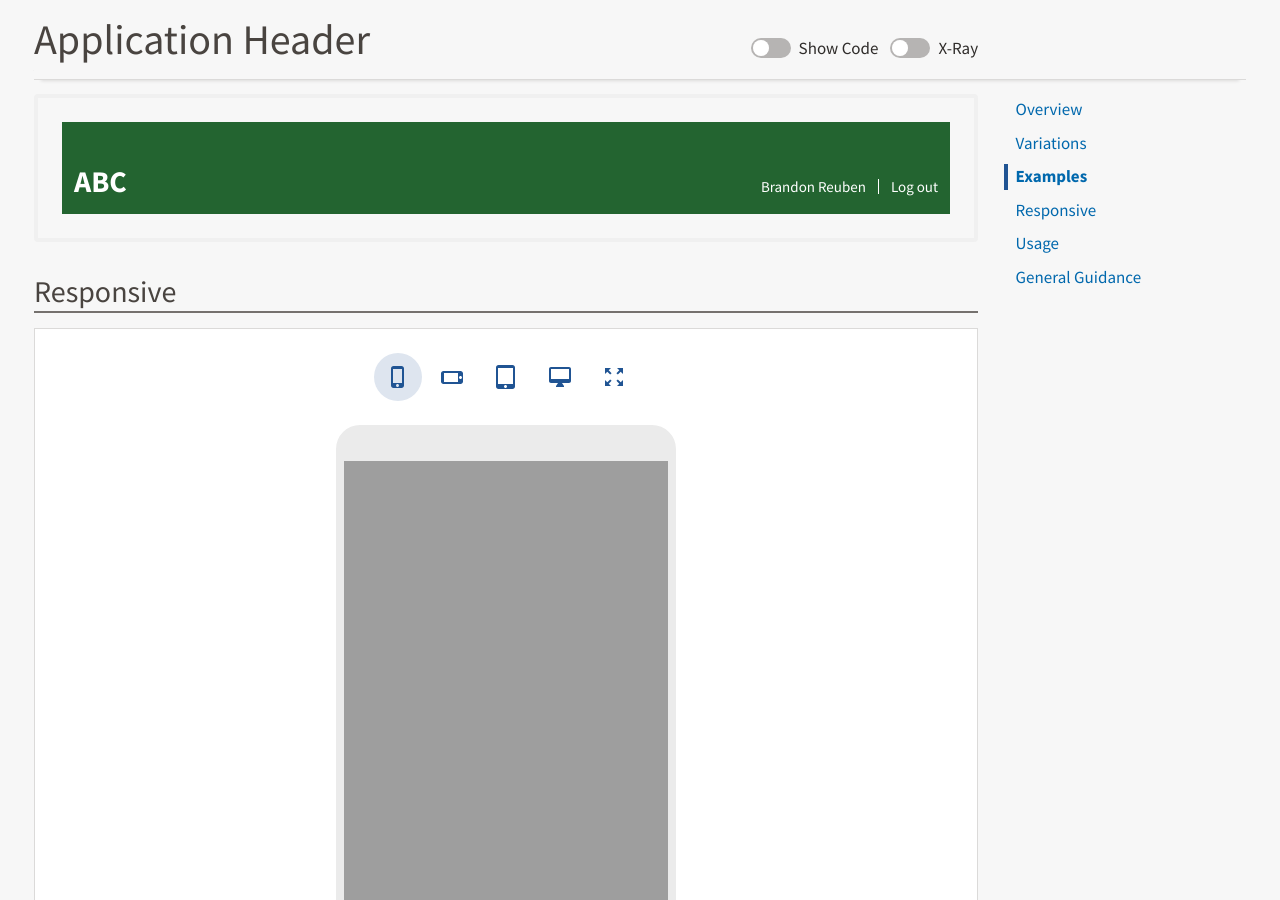
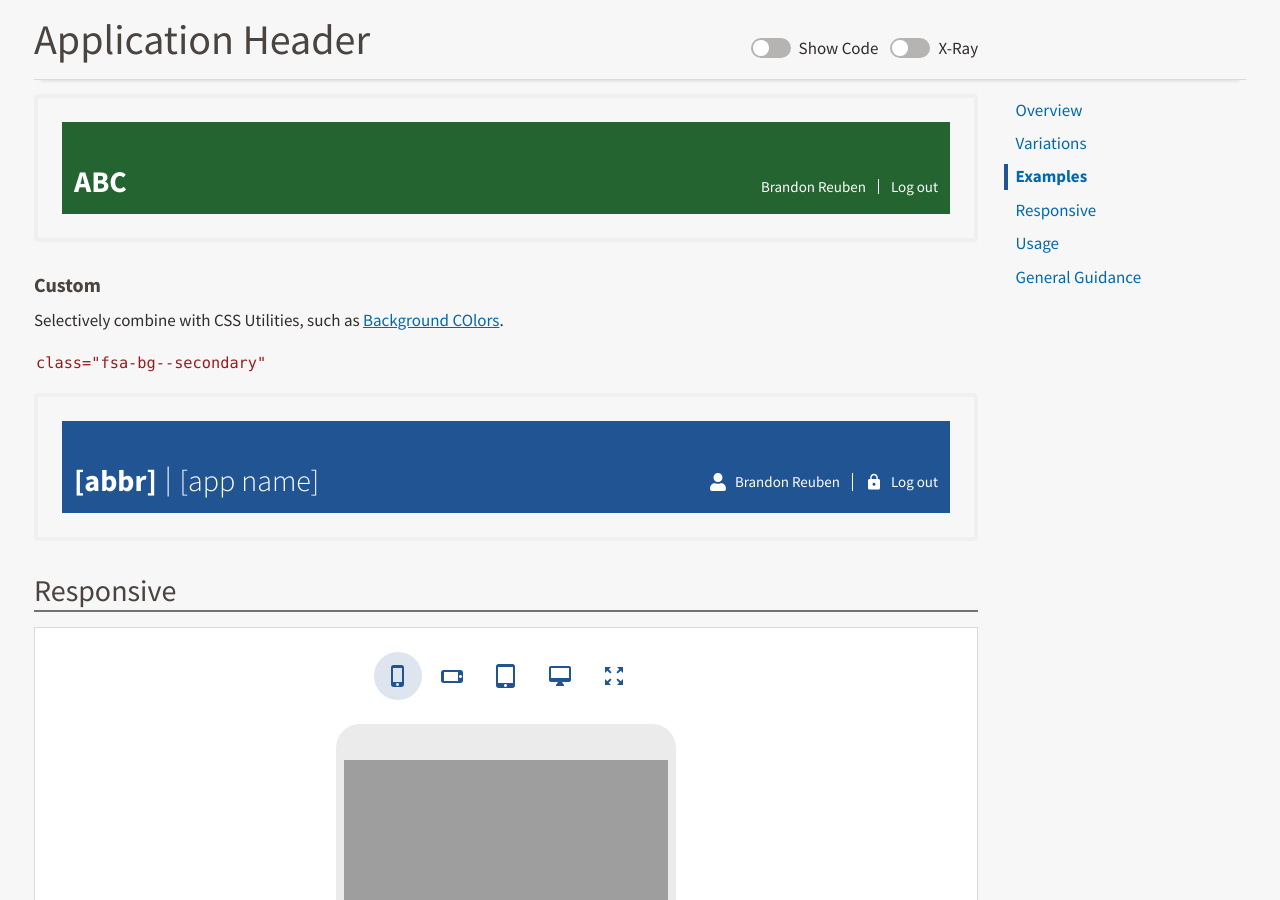
Before and after one commit to USDA-FSA/fsa-design-system, a Jekyll site: the page built from components/header-app/index.md, in a window 1280 px wide and 900 px high, scrolled down 1526 px. Built offline with Jekyll 4.4.1, drawn with Linux system fonts in a browser that asks for light colours.

Commit message:
CSS Utility: Header App example [amends #445]

```diff
--- a/components/header-app/index.md
+++ b/components/header-app/index.md
@@ -135,6 +135,45 @@ This component is **not** a required Global Navigation structure; rather, it eff
 {% endcapture %}
 {% include preview-and-snippet.html %}
 
+### Custom
+
+Selectively combine with CSS Utilities, such as [Background COlors]({{ site.baseurl }}utilities/#color-background).
+
+`class="fsa-bg--secondary"`
+
+{% capture snippet %}
+<div class="fsa-header-app fsa-bg--secondary">
+  <div class="fsa-header-app__bd">
+    <div class="fsa-header-app__primary">
+      <a onclick="trackLink('Boilerplate', 'Header App [abbr]')" class="fsa-header-app__home-link" href="boilerplate.html" title="Link to YAFANS home">
+        <span class="fsa-header-app__app-name">
+          <abbr class="fsa-header-app__app-abbr" title="[Spell out the acronym]">[abbr]</abbr>
+          <span class="fsa-header-app__app-full">[app name]</span>
+        </span>
+      </a>
+    </div>
+    <div class="fsa-header-app__secondary">
+      <span class="fsa-header-app__profile">
+        <span class="fsa-header-app__profile-name">
+          <span class="fsa-level fsa-level--inline fsa-level--gutter-xs">
+            <svg class="fsa-icon fsa-icon--size-1" aria-hidden="true" focusable="false" role="img" xmlns="http://www.w3.org/2000/svg" viewBox="0 0 448 512"> <path d="M224 256c70.7 0 128-57.3 128-128S294.7 0 224 0 96 57.3 96 128s57.3 128 128 128zm89.6 32h-16.7c-22.2 10.2-46.9 16-72.9 16s-50.6-5.8-72.9-16h-16.7C60.2 288 0 348.2 0 422.4V464c0 26.5 21.5 48 48 48h352c26.5 0 48-21.5 48-48v-41.6c0-74.2-60.2-134.4-134.4-134.4z"></path> </svg>
+            <span>Brandon Reuben</span>
+      </span>
+      </span>
+      <a href="https://www.eauth.usda.gov/Logout/logoff.asp" class="fsa-header-app__profile-link">
+        <span class="fsa-level fsa-level--inline fsa-level--gutter-xs">
+            <svg class="fsa-icon fsa-icon--size-1" aria-hidden="true" focusable="false" role="img" xmlns="http://www.w3.org/2000/svg" viewBox="0 0 24 24"> <path d="M18 8h-1V6c0-2.76-2.24-5-5-5S7 3.24 7 6v2H6c-1.1 0-2 .9-2 2v10c0 1.1.9 2 2 2h12c1.1 0 2-.9 2-2V10c0-1.1-.9-2-2-2zm-6 9c-1.1 0-2-.9-2-2s.9-2 2-2 2 .9 2 2-.9 2-2 2zm3.1-9H8.9V6c0-1.71 1.39-3.1 3.1-3.1 1.71 0 3.1 1.39 3.1 3.1v2z"></path> </svg>
+            <span>Log out</span>
+        </span>
+      </a>
+      </span>
+    </div>
+  </div>
+</div>
+{% endcapture %}
+{% include preview-and-snippet.html %}
+
+
 ## Responsive
 
 {% assign rwdSize = "phone" %}
```
